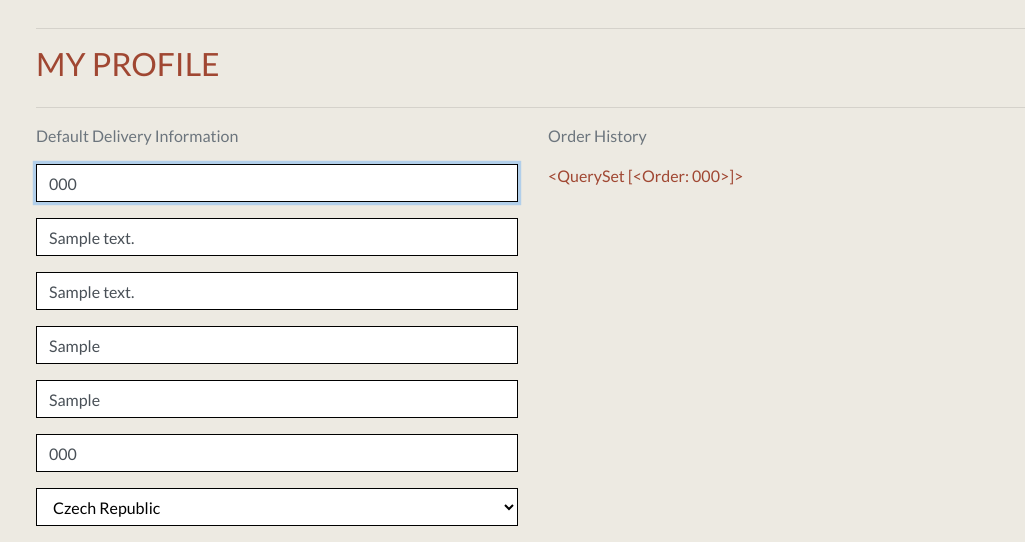
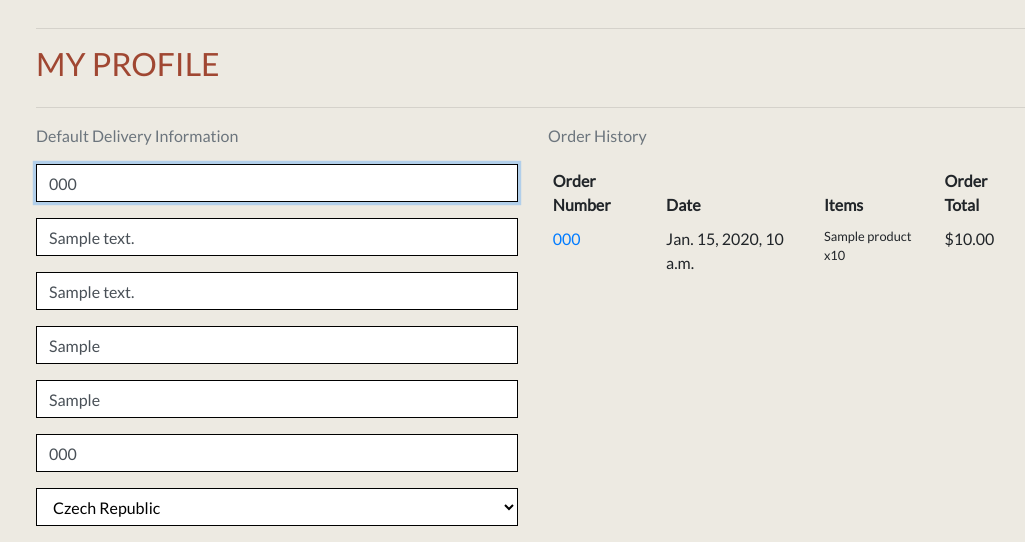
Before and after one commit to Kierandoolan/The-FitFuel-Depot, a Django app: page /profile/ in a window 1280 px wide. Shown: the part 152-694 px from the top of the page, without its empty margins (107-1132 px from the left). Run offline with Django 3.2, Linux system fonts and the light colour scheme; a user stored in the database is signed in; tables that the repository leaves empty hold one stand-in row (values such as "Sample post"); some libraries are stand-ins or nearby versions.

Commit message:
added order history and updated checkout view

```diff
--- a/checkout/admin.py
+++ b/checkout/admin.py
@@ -15,7 +15,7 @@ class OrderAdmin(admin.ModelAdmin):
                        'grand_total', 'original_bag',
                        'stripe_pid')
 
-    fields = ('order_number', 'date', 'full_name',
+    fields = ('order_number', 'user_story', 'date', 'full_name',
               'email', 'phone_number', 'country',
               'postcode', 'town_or_city', 'street_address1',
               'street_address2', 'county', 'delivery_cost',
--- a/profiles/static/profiles/css/profile.css
+++ b/profiles/static/profiles/css/profile.css
@@ -1,3 +1,9 @@
+.order-history {
+    max-height: 416px;
+    overflow-y: auto;
+}
+
+
 #id_default_country,
 #id_default_country option:not(:first-child) {
     color: #000;
--- a/profiles/templates/profiles/profile.html
+++ b/profiles/templates/profiles/profile.html
@@ -34,7 +34,43 @@
             </div>
             <div class="col-12 col-lg-6">
                 <p class="text-muted">Order History</p>
-                {{ orders }}
+                <div class="order-history table-responsive">
+                    <table class="table table-sm table-borderless">
+                        <thead>
+                            <tr>
+                                <th>Order Number</th>
+                                <th>Date</th>
+                                <th>Items</th>
+                                <th>Order Total</th>
+                            </tr>
+                        </thead>
+                        <tbody>
+                            {% for order in orders %}
+                                <tr>
+                                    <td>
+                                        <a href="{% url 'order_history' order.order_number %}"
+                                        title="{{ order.order_number }}">
+                                            {{ order.order_number|truncatechars:6 }}
+                                        </a>
+                                    </td>
+                                    <td>{{ order.date }}</td>
+                                    <td>
+                                        <ul class="list-unstyled">
+                                            {% for item in order.lineitems.all %}
+                                                <li class="small">
+                                                    {% if item.product.has_sizes %}
+                                                        Size {{ item.product.size|upper }}
+                                                    {% endif %}{{ item.product.name }} x{{ item.quantity }}
+                                                </li>
+                                            {% endfor %}
+                                        </ul>
+                                    </td>
+                                    <td>${{ order.grand_total }}</td>
+                                </tr>
+                            {% endfor %}
+                        </tbody>
+                    </table>
+                </div>
             </div>
         </div>
 {% endblock %}
--- a/profiles/urls.py
+++ b/profiles/urls.py
@@ -2,5 +2,6 @@ from django.urls import path
 from . import views
 
 urlpatterns = [
-    path('', views.profile, name='profile')
+    path('', views.profile, name='profile'),
+    path('order_history/<order_number>', views.order_history, name='order_history'),
 ]
--- a/profiles/views.py
+++ b/profiles/views.py
@@ -26,3 +26,20 @@ def profile(request):
     }
 
     return render(request, template, context)
+
+
+def order_history(request, order_number):
+    order = get_object_or_404(Order, order_number=order_number)
+
+    messages.info(request, (
+        f'This is a past confirmation for order number {order_number}. '
+        'A confirmation email was sent on the order date.'
+    ))
+
+    template = 'checkout/checkout_success.html'
+    context = {
+        'order': order,
+        'from_profile': True,
+    }
+
+    return render(request, template, context)
```
Also changed, not shown: checkout/templates/checkout/checkout_success.html (+9 -0 lines), checkout/views.py (+43 -1 lines).
